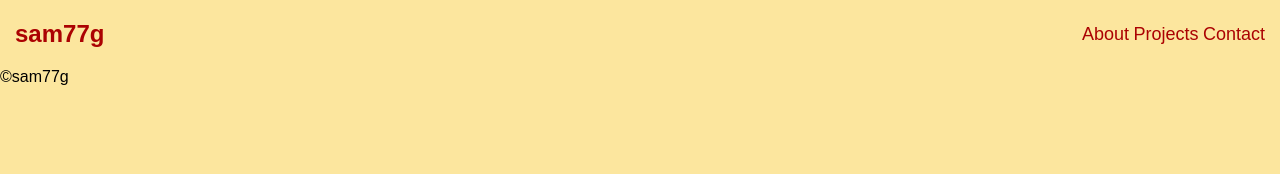
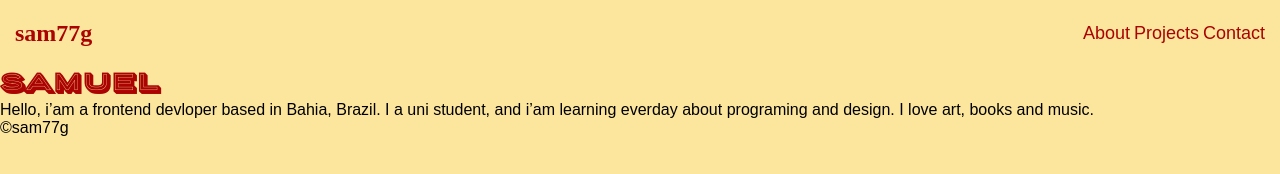
Before and after one commit to sam77g/sam77g-portifolio, a plain HTML site: page index.html in a window 1280 px wide. Drawn offline with Linux system fonts and the light colour scheme; a web font is replaced by a local one.

Commit message:
adicionando os primeiros conteúdos do portifolio

```diff
--- a/index.html
+++ b/index.html
@@ -18,6 +18,16 @@
         </nav>
     </header>
 
+    <main>
+        <section id="home" class="hero">
+            <h1 class="hero-tile title">SAMUEL</h1>
+            <div>
+                Hello, i’am a frontend devloper based in Bahia, Brazil.
+                I a uni student, and i’am learning everday about programing and design. I love art, books and music.
+            </div>
+        </section>
+    </main>
+
     <footer>&copy;sam77g</footer>
 </body>
 </html>
--- a/style.css
+++ b/style.css
@@ -24,7 +24,7 @@
 }
 
 body{
-  font-family: 'Post No Bills Colombo', sans-serif;
+  font-family: var(--text-font), sans-serif;
   background-color: #FCE69E;
 }
 nav a,
@@ -34,6 +34,7 @@ footer a {
 }
 
 header {
+  font-family: var(--navbar-font);
   display: flex;
   justify-content: flex-end;
   align-items: center;
@@ -54,8 +55,15 @@ a {
 }
 
 .nav-links {
+  font-family: var(--text-font),sans-serif;
   display: inline-block;
   text-decoration: none;
   list-style: none;
   gap: 20px;
 }
+
+
+.title{
+  font-family: var(--tiulo);
+  color: var(--vermelho);
+}
```
